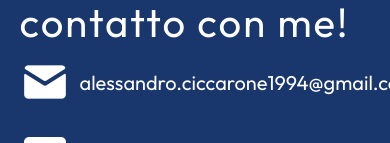
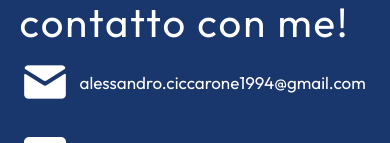
Before and after one commit to ale70029/portoflio_website, a React (Vite) app: page / in a window 390 px wide. Shown: the part 7051-7194 px from the top of the page. Built offline with nearby package versions, Linux system fonts and the light colour scheme.

Commit message:
updated email link style

```diff
--- a/src/components/Contact/Contact.module.css
+++ b/src/components/Contact/Contact.module.css
@@ -62,8 +62,8 @@
 @media screen and (max-width:830px) {
     .container {
         flex-direction: column;
-        gap: 23;
-        max-width: 100vh;
+        gap: 15;
+        max-width: 100vw;
     }
 
     .text {
@@ -89,6 +89,14 @@
         letter-spacing: 1.5px;
     }
 
+    .link h4 {
+        color: var(--color-text);
+        text-decoration: none;
+        font-size: 17px;
+        font-weight: 400;
+
+    }
+
 
 
 }
```
